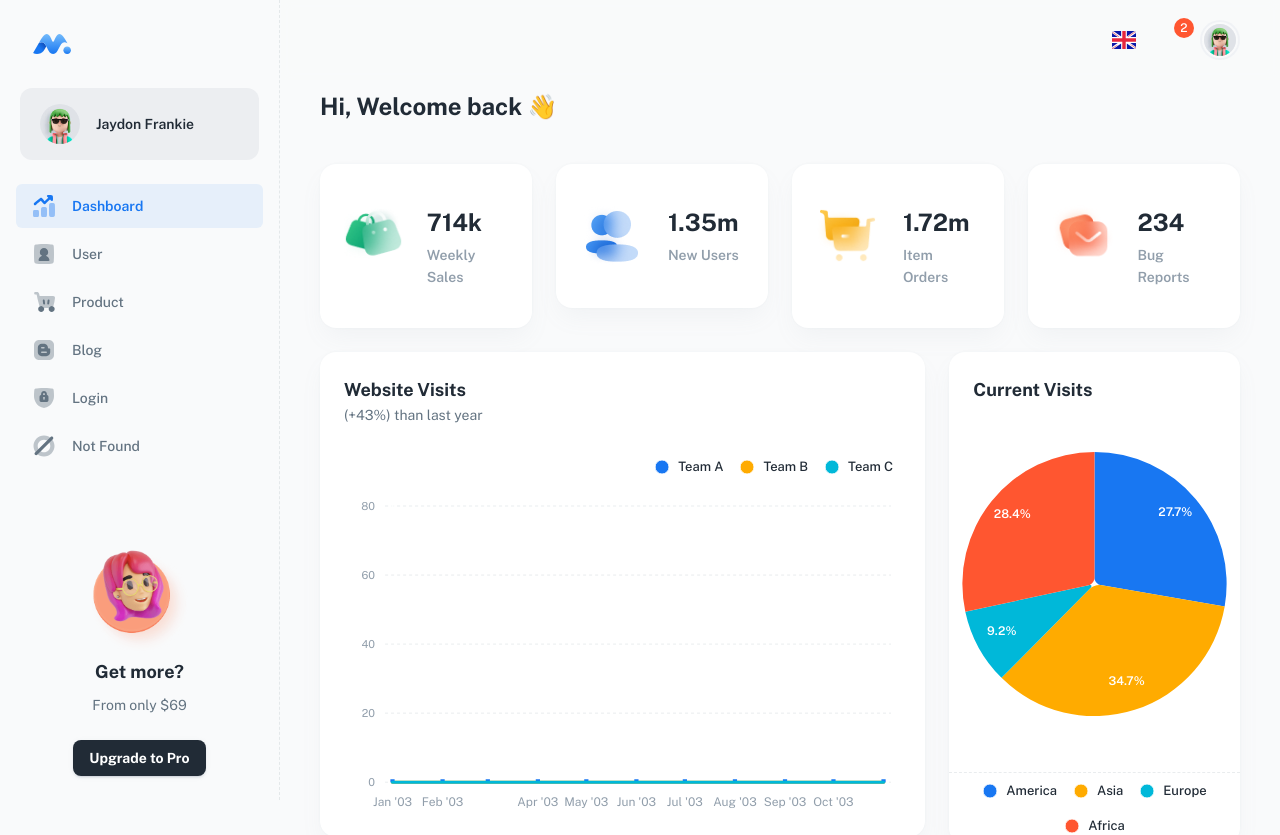
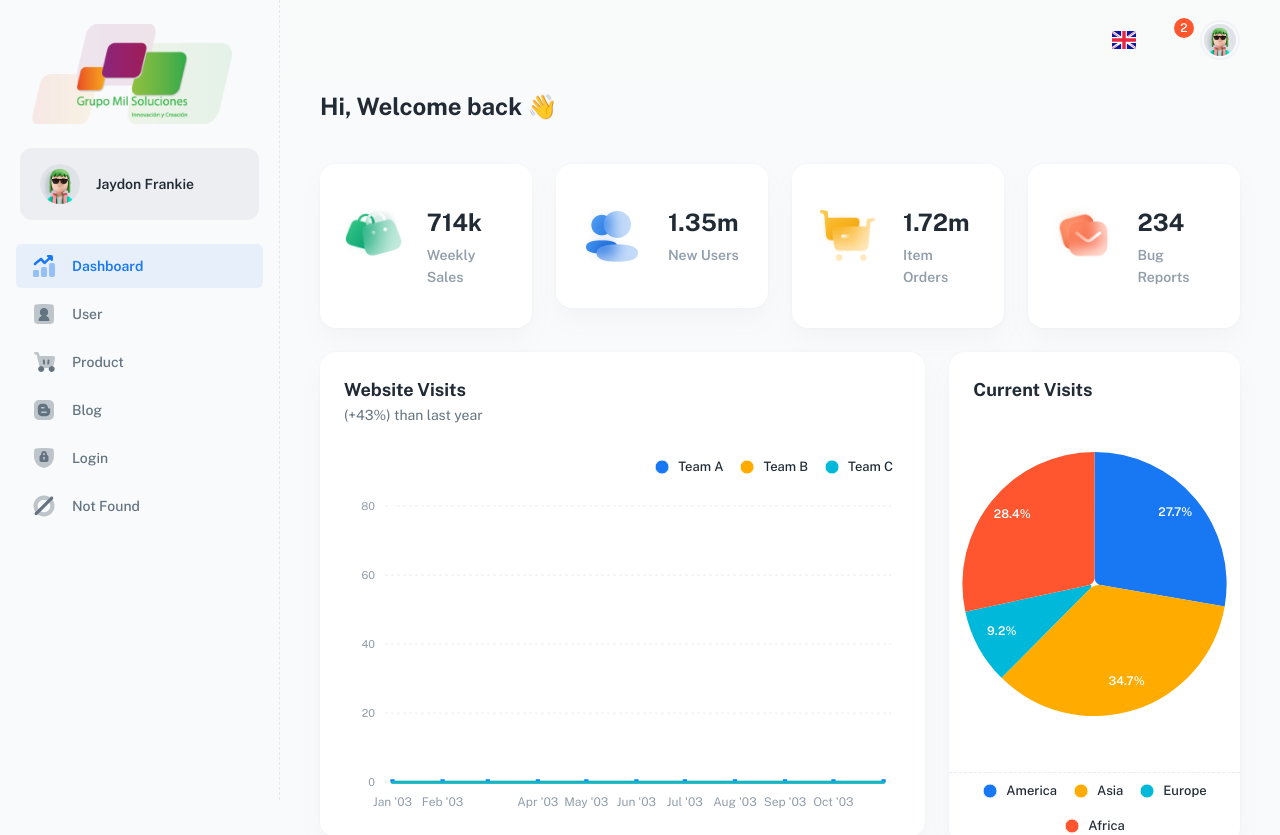
Before and after one commit to Wilpoymu/softsolutions-template, a React (Vite) app: page / in a window 1280 px wide. Shown: the top 835 px of the page. Built offline with nearby package versions, Linux system fonts and the light colour scheme; some icons are missing.

Commit message:
SHUBHAMCHAUDHARY, WE WENT OVER THIS. C++ IO SUCKS.

```diff
--- a/src/components/logo/logo.jsx
+++ b/src/components/logo/logo.jsx
@@ -3,20 +3,20 @@ import { forwardRef } from 'react';
 
 import Box from '@mui/material/Box';
 import Link from '@mui/material/Link';
-import { useTheme } from '@mui/material/styles';
+// import { useTheme } from '@mui/material/styles';
 
 import { RouterLink } from 'src/routes/components';
 
 // ----------------------------------------------------------------------
 
 const Logo = forwardRef(({ disabledLink = false, sx, ...other }, ref) => {
-  const theme = useTheme();
+  // const theme = useTheme();
 
-  const PRIMARY_LIGHT = theme.palette.primary.light;
+  // const PRIMARY_LIGHT = theme.palette.primary.light;
 
-  const PRIMARY_MAIN = theme.palette.primary.main;
+  // const PRIMARY_MAIN = theme.palette.primary.main;
 
-  const PRIMARY_DARK = theme.palette.primary.dark;
+  // const PRIMARY_DARK = theme.palette.primary.dark;
 
   // OR using local (public folder)
   // -------------------------------------------------------
@@ -33,46 +33,14 @@ const Logo = forwardRef(({ disabledLink = false, sx, ...other }, ref) => {
       ref={ref}
       component="div"
       sx={{
-        width: 40,
-        height: 40,
+        width: 200,
+        height: 'auto',
         display: 'inline-flex',
         ...sx,
       }}
       {...other}
     >
-      <svg xmlns="http://www.w3.org/2000/svg" width="100%" height="100%" viewBox="0 0 512 512">
-        <defs>
-          <linearGradient id="BG1" x1="100%" x2="50%" y1="9.946%" y2="50%">
-            <stop offset="0%" stopColor={PRIMARY_DARK} />
-            <stop offset="100%" stopColor={PRIMARY_MAIN} />
-          </linearGradient>
-
-          <linearGradient id="BG2" x1="50%" x2="50%" y1="0%" y2="100%">
-            <stop offset="0%" stopColor={PRIMARY_LIGHT} />
-            <stop offset="100%" stopColor={PRIMARY_MAIN} />
-          </linearGradient>
-
-          <linearGradient id="BG3" x1="50%" x2="50%" y1="0%" y2="100%">
-            <stop offset="0%" stopColor={PRIMARY_LIGHT} />
-            <stop offset="100%" stopColor={PRIMARY_MAIN} />
-          </linearGradient>
-        </defs>
-
-        <g fill={PRIMARY_MAIN} fillRule="evenodd" stroke="none" strokeWidth="1">
-          <path
-            fill="url(#BG1)"
-            d="M183.168 285.573l-2.918 5.298-2.973 5.363-2.846 5.095-2.274 4.043-2.186 3.857-2.506 4.383-1.6 2.774-2.294 3.939-1.099 1.869-1.416 2.388-1.025 1.713-1.317 2.18-.95 1.558-1.514 2.447-.866 1.38-.833 1.312-.802 1.246-.77 1.18-.739 1.111-.935 1.38-.664.956-.425.6-.41.572-.59.8-.376.497-.537.69-.171.214c-10.76 13.37-22.496 23.493-36.93 29.334-30.346 14.262-68.07 14.929-97.202-2.704l72.347-124.682 2.8-1.72c49.257-29.326 73.08 1.117 94.02 40.927z"
-          />
-          <path
-            fill="url(#BG2)"
-            d="M444.31 229.726c-46.27-80.956-94.1-157.228-149.043-45.344-7.516 14.384-12.995 42.337-25.267 42.337v-.142c-12.272 0-17.75-27.953-25.265-42.337C189.79 72.356 141.96 148.628 95.69 229.584c-3.483 6.106-6.828 11.932-9.69 16.996 106.038-67.127 97.11 135.667 184 137.278V384c86.891-1.611 77.962-204.405 184-137.28-2.86-5.062-6.206-10.888-9.69-16.994"
-          />
-          <path
-            fill="url(#BG3)"
-            d="M450 384c26.509 0 48-21.491 48-48s-21.491-48-48-48-48 21.491-48 48 21.491 48 48 48"
-          />
-        </g>
-      </svg>
+      <img src="./assets/images/landing/logo (1).png" alt="logo" />
     </Box>
   );
 
--- a/src/layouts/dashboard/nav.jsx
+++ b/src/layouts/dashboard/nav.jsx
@@ -4,7 +4,7 @@ import PropTypes from 'prop-types';
 import Box from '@mui/material/Box';
 import Stack from '@mui/material/Stack';
 import Drawer from '@mui/material/Drawer';
-import Button from '@mui/material/Button';
+// import Button from '@mui/material/Button';
 import Avatar from '@mui/material/Avatar';
 import { alpha } from '@mui/material/styles';
 import Typography from '@mui/material/Typography';
@@ -70,34 +70,34 @@ export default function Nav({ openNav, onCloseNav }) {
     </Stack>
   );
 
-  const renderUpgrade = (
-    <Box sx={{ px: 2.5, pb: 3, mt: 10 }}>
-      <Stack alignItems="center" spacing={3} sx={{ pt: 5, borderRadius: 2, position: 'relative' }}>
-        <Box
-          component="img"
-          src="/assets/illustrations/illustration_avatar.png"
-          sx={{ width: 100, position: 'absolute', top: -50 }}
-        />
+  // const renderUpgrade = (
+  //   <Box sx={{ px: 2.5, pb: 3, mt: 10 }}>
+  //     <Stack alignItems="center" spacing={3} sx={{ pt: 5, borderRadius: 2, position: 'relative' }}>
+  //       <Box
+  //         component="img"
+  //         src="/assets/illustrations/illustration_avatar.png"
+  //         sx={{ width: 100, position: 'absolute', top: -50 }}
+  //       />
 
-        <Box sx={{ textAlign: 'center' }}>
-          <Typography variant="h6">Get more?</Typography>
+  //       <Box sx={{ textAlign: 'center' }}>
+  //         <Typography variant="h6">Get more?</Typography>
 
-          <Typography variant="body2" sx={{ color: 'text.secondary', mt: 1 }}>
-            From only $69
-          </Typography>
-        </Box>
+  //         <Typography variant="body2" sx={{ color: 'text.secondary', mt: 1 }}>
+  //           From only $69
+  //         </Typography>
+  //       </Box>
 
-        <Button
-          href="https://material-ui.com/store/items/minimal-dashboard/"
-          target="_blank"
-          variant="contained"
-          color="inherit"
-        >
-          Upgrade to Pro
-        </Button>
-      </Stack>
-    </Box>
-  );
+  //       <Button
+  //         href="https://material-ui.com/store/items/minimal-dashboard/"
+  //         target="_blank"
+  //         variant="contained"
+  //         color="inherit"
+  //       >
+  //         Upgrade to Pro
+  //       </Button>
+  //     </Stack>
+  //   </Box>
+  // );
 
   const renderContent = (
     <Scrollbar
@@ -118,7 +118,7 @@ export default function Nav({ openNav, onCloseNav }) {
 
       <Box sx={{ flexGrow: 1 }} />
 
-      {renderUpgrade}
+      {/* {renderUpgrade} */}
     </Scrollbar>
   );
 
```
